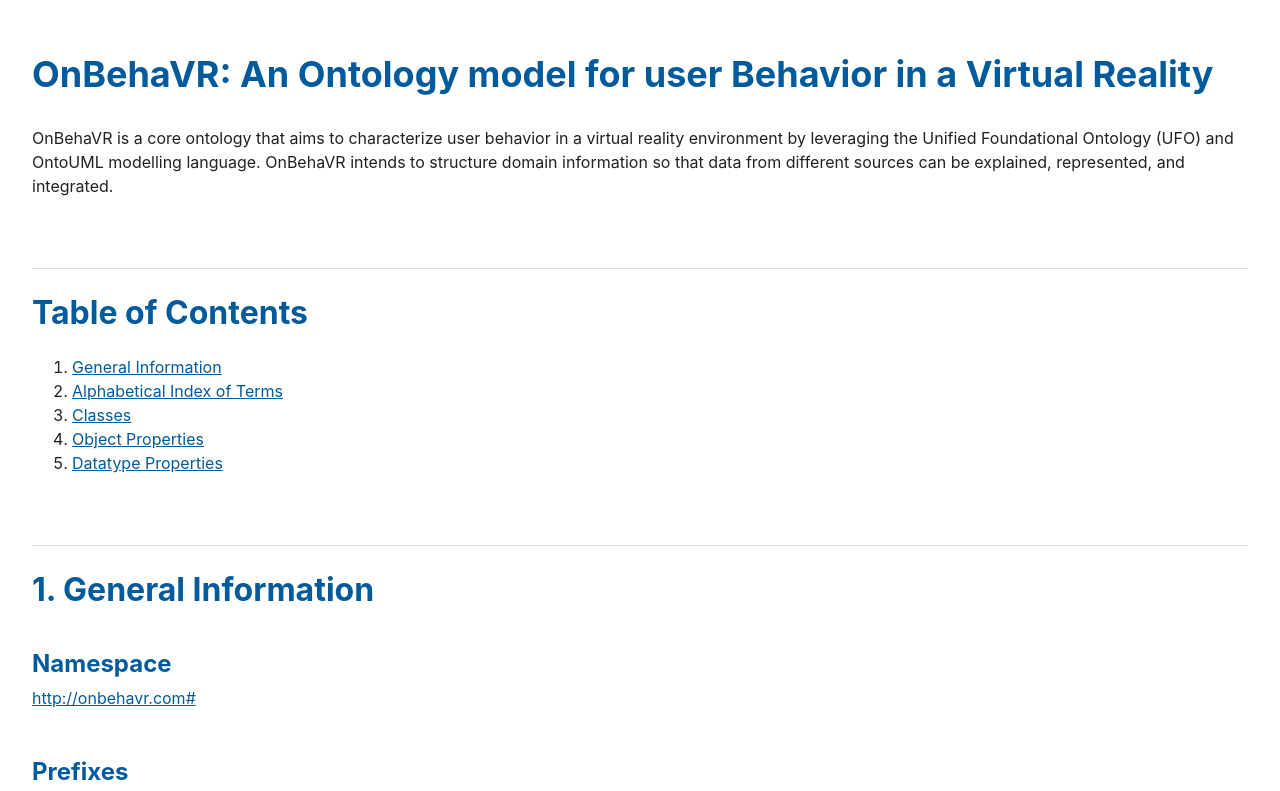
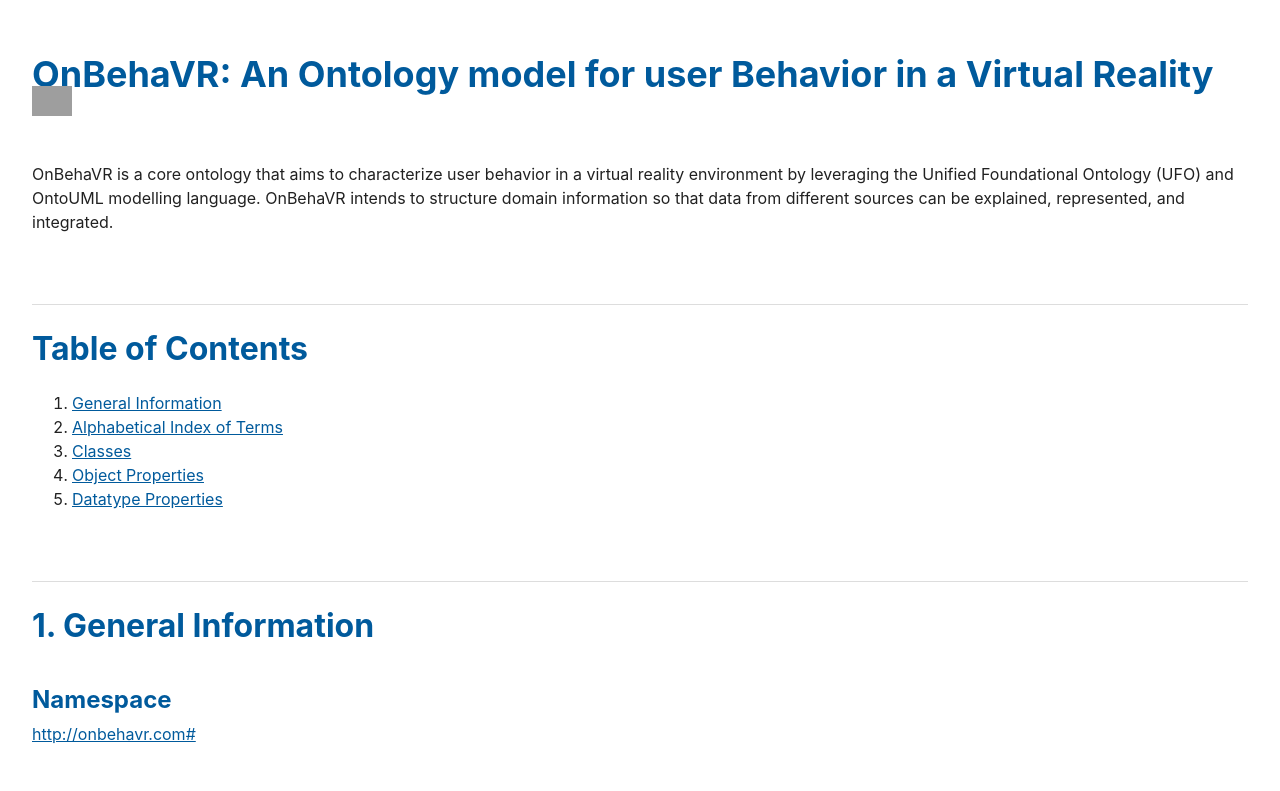
Before and after one commit to italojsoliveira/virtual-reality-ontology, a plain HTML site: page docs/index.html in a window 1280 px wide. Shown: the top 791 px of the page. Drawn offline with Linux system fonts and the light colour scheme; grey boxes are pictures that could not be loaded.

Commit message:
add github logo to index.html

```diff
--- a/docs/index.html
+++ b/docs/index.html
@@ -158,7 +158,7 @@
   </head>
 
   <body>
-    <h1>OnBehaVR: An Ontology model for user Behavior in a Virtual Reality</h1>
+    <h1>OnBehaVR: An Ontology model for user Behavior in a Virtual Reality<a href="https://w3id.org/virtual-reality-ontology/git" target='_blank'><img src="https://github.githubassets.com/images/modules/logos_page/GitHub-Mark.png" alt="GitHub" width="40"/></a></h1>
       <p>OnBehaVR is a core ontology that aims to characterize user behavior in a virtual reality environment by leveraging the Unified Foundational Ontology (UFO) and OntoUML modelling language. OnBehaVR intends to structure domain information so that data from different sources can be explained, represented, and integrated.</p>
     <h2>Table of Contents</h2>
     <ol>
```
